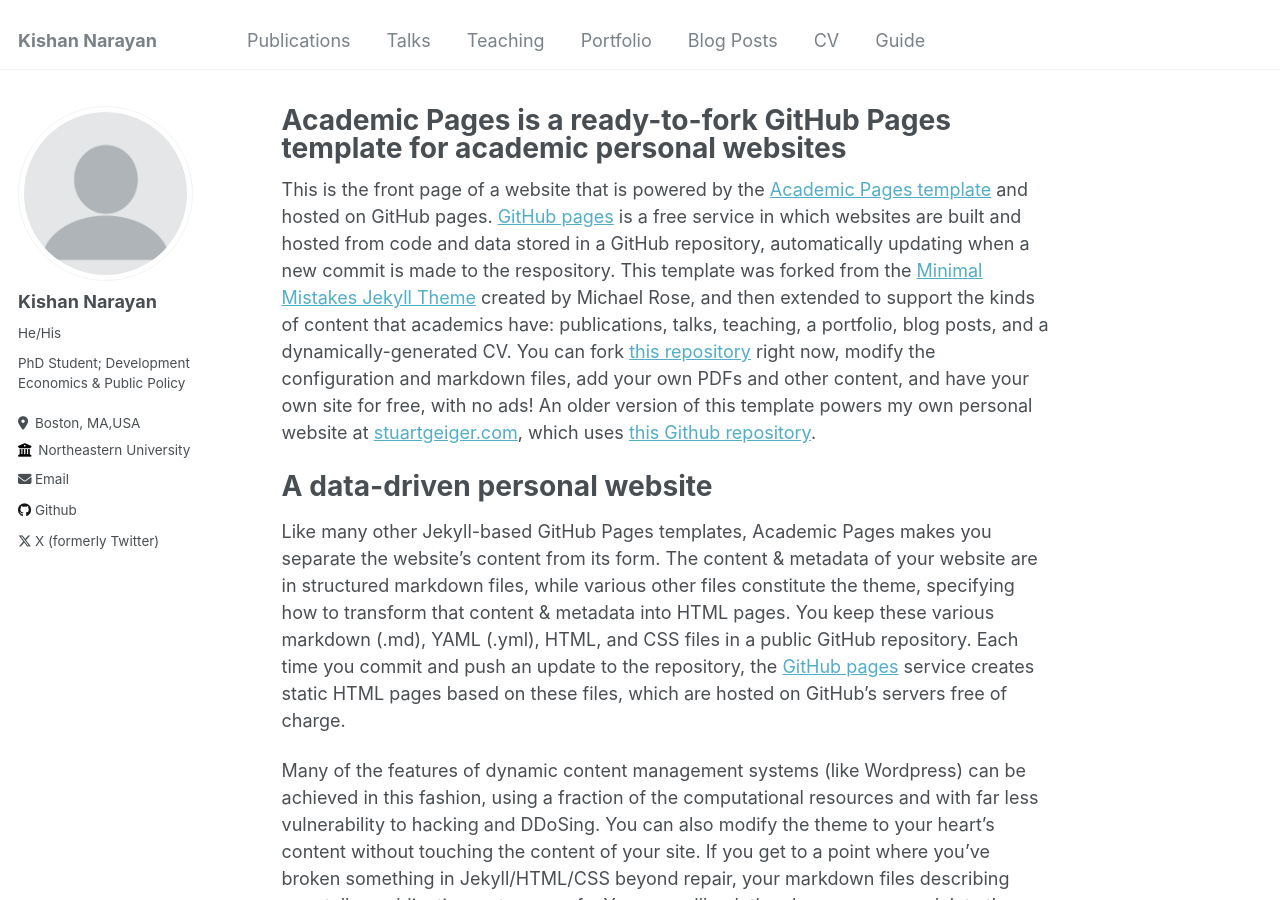
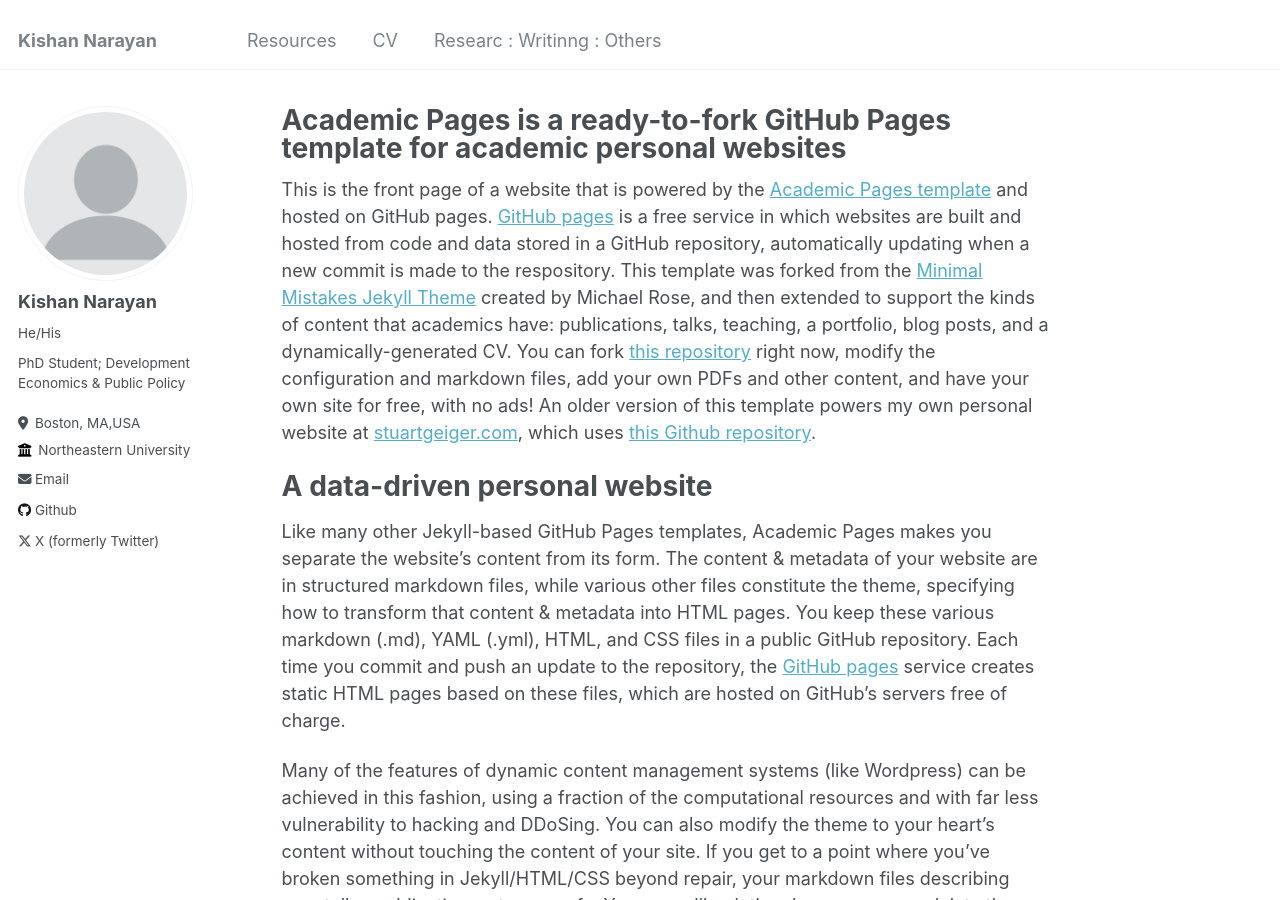
Before and after one commit to narayankishan/narayankishan.github.io, a Jekyll site: the page built from _pages/about.md, in a window 1280 px wide and 900 px high. Built offline with Jekyll 4.4.1, drawn with Linux system fonts in a browser that asks for light colours.

Commit message:
Update navigation.yml

```diff
--- a/_data/navigation.yml
+++ b/_data/navigation.yml
@@ -1,22 +1,22 @@
 # main links links
 main:
-  - title: "Publications"
-    url: /publications/
-
-  - title: "Talks"
-    url: /talks/
-
-  - title: "Teaching"
-    url: /teaching/
-
-  - title: "Portfolio"
-    url: /portfolio/
-
-  - title: "Blog Posts"
-    url: /year-archive/
+  - title: "Resources"
+    url: /Resources/
 
   - title: "CV"
     url: /cv/
 
-  - title: "Guide"
-    url: /markdown/
+  - title: "Researc : Writinng : Others "
+    url: /teaching/
+
+ # - title: "Portfolio"
+  # url: /portfolio/
+
+  #- title: "Blog Posts"
+  #  url: /year-archive/
+
+ # - title: "CV"
+# url: /cv/
+
+ # - title: "Guide"
+  #  url: /markdown/
```
